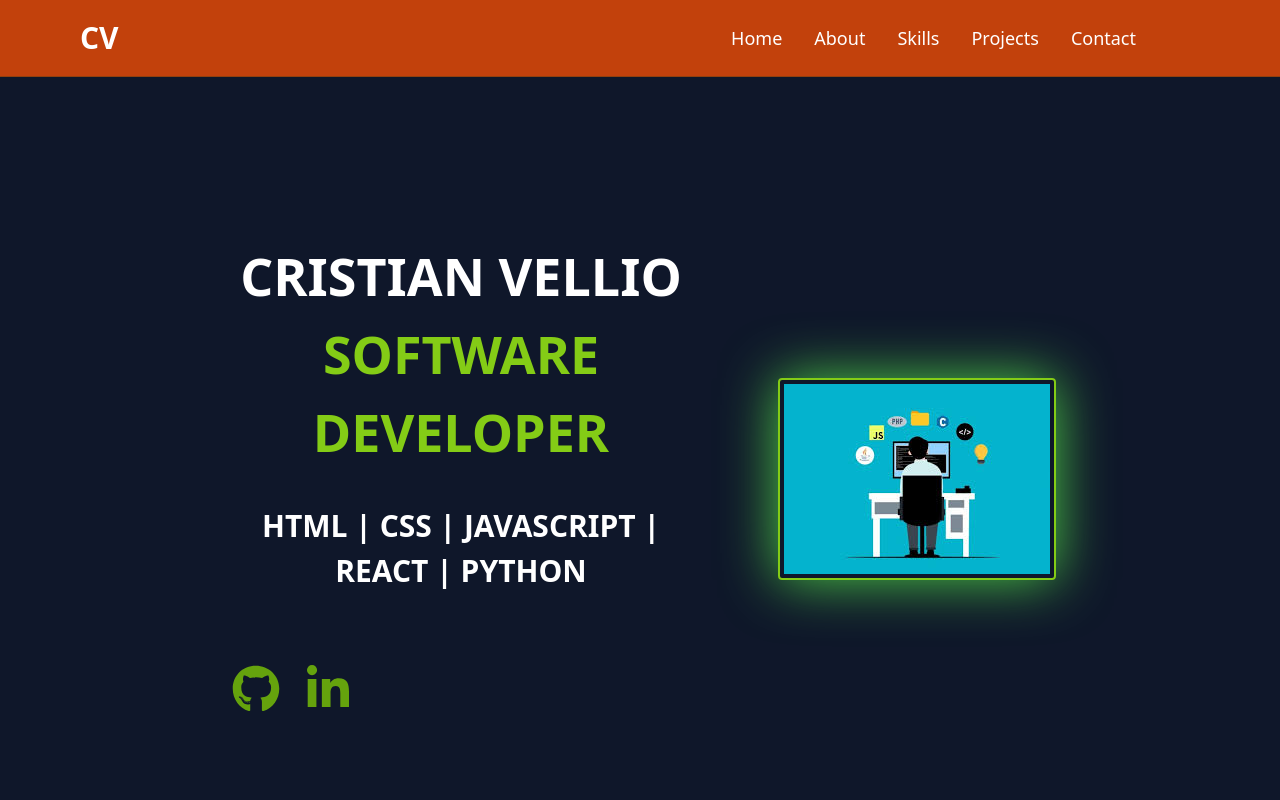
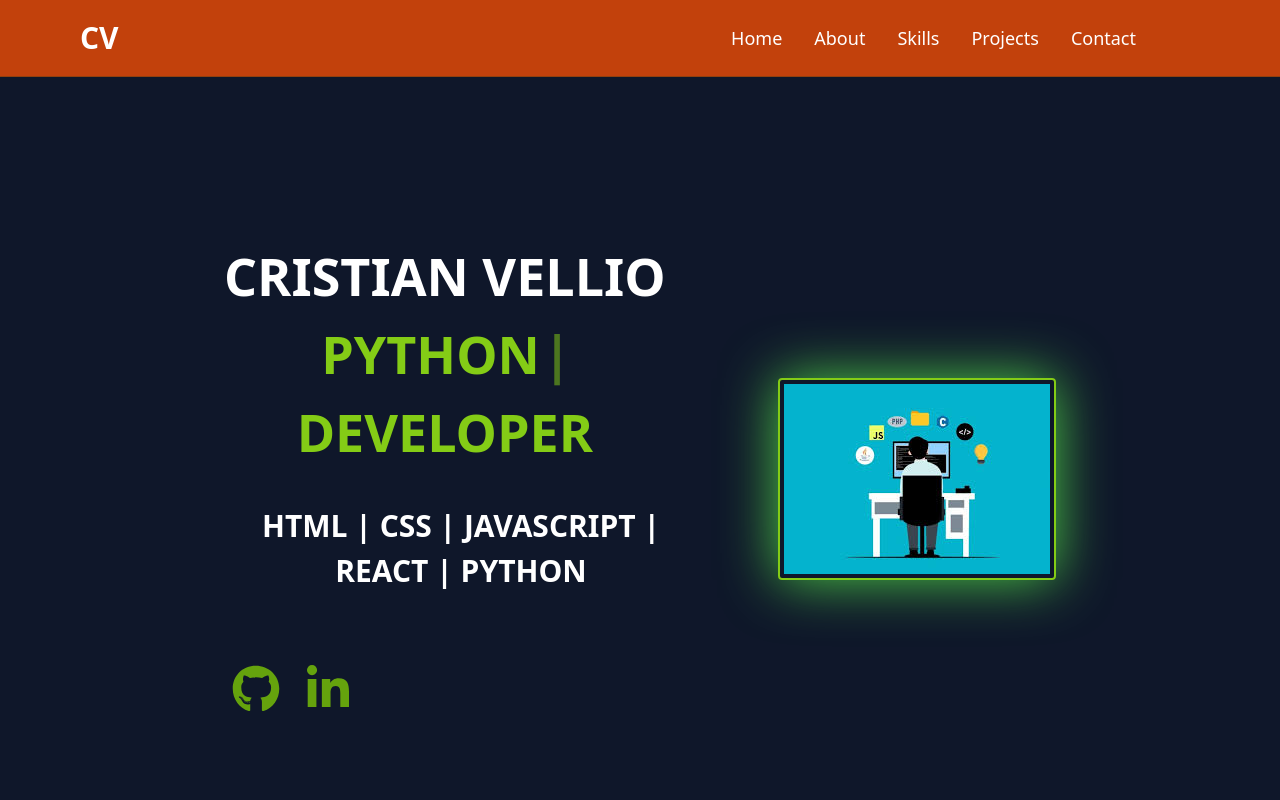
Before and after one commit to CristianVellio/PORT-FOLIO, a React (Vite) app: page / in a window 1280 px wide. Shown: the top 800 px of the page. Built offline with nearby package versions, Linux system fonts and the light colour scheme.

Commit message:
New Feature/TypewriterAnimation

```diff
--- a/package.json
+++ b/package.json
@@ -15,7 +15,8 @@
     "react-dom": "^18.3.1",
     "react-icons": "^5.2.1",
     "react-loader-spinner": "^6.1.6",
-    "react-scroll": "^1.9.0"
+    "react-scroll": "^1.9.0",
+    "react-simple-typewriter": "^5.0.1"
   },
   "devDependencies": {
     "@types/react": "^18.3.3",
--- a/src/Banner.jsx
+++ b/src/Banner.jsx
@@ -4,8 +4,17 @@ import img from "./assets/programming.jpg";
 import AOS from "aos";
 import "aos/dist/aos.css";
 import { useEffect } from "react";
+import { useTypewriter, Cursor } from "react-simple-typewriter";
 
 function Banner() {
+  const [text] = useTypewriter({
+    words: ["Full-Stack", "Python", "Software"],
+    loop: {},
+    typeSpeed: 180,
+    delaySpeed: 800,
+    deleteSpeed: 100,
+  });
+
   useEffect(() => {
     AOS.init({
       easing: "ease-out-quart",
@@ -23,8 +32,13 @@ function Banner() {
           data-aos="fade-right"
           className="text-[52px] font-semibold mb-8 leading-normal uppercase"
         >
-          Cristian Vellio
-          <span className="text-lime-500"> Software Developer</span>
+          Cristian Vellio <br></br>
+          <span className="text-lime-500">{text}</span>
+          <span className="text-lime-500">
+            <Cursor cursorStyle="|" />
+          </span>
+          <br></br>
+          <span className="text-lime-500"> Developer</span>
         </h1>
         <p
           data-aos="fade-left"
```
Also changed, not shown: 1 other file (tests, documents, lock files or other folders).
